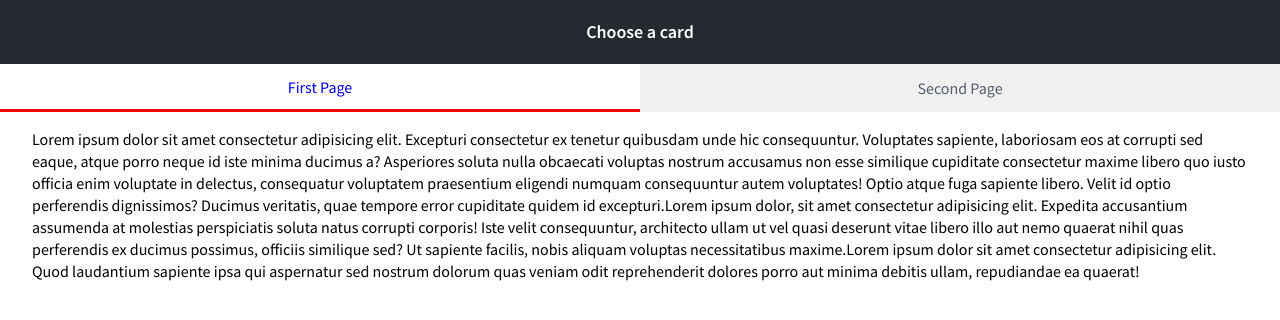
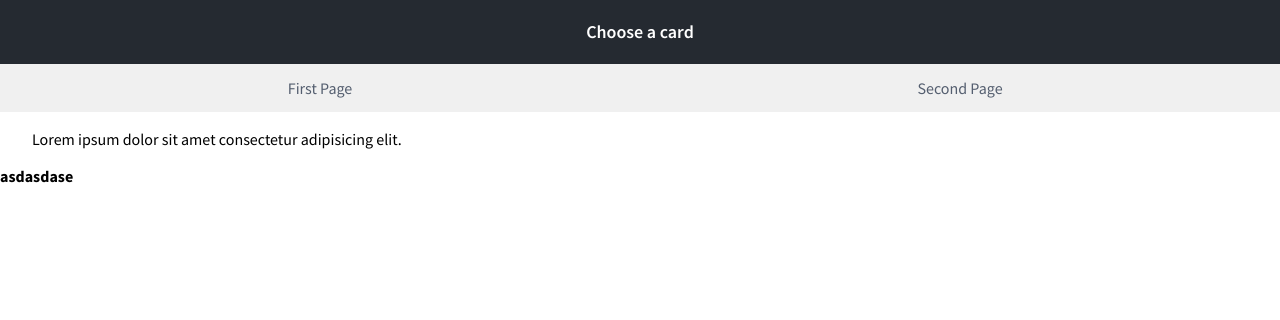
Before and after one commit to tsmolarczyk/tool-default, a React (Create React App) app: page /firstpage in a window 1280 px wide. Shown: the top 320 px of the page. Built offline with nearby package versions, Linux system fonts and the light colour scheme; no server answers.

Commit message:
users and titles display

```diff
--- a/package.json
+++ b/package.json
@@ -10,6 +10,7 @@
     "@types/node": "^16.11.28",
     "@types/react": "^18.0.6",
     "@types/react-dom": "^18.0.2",
+    "axios": "^0.27.2",
     "classnames": "^2.3.1",
     "react": "^18.0.0",
     "react-dom": "^18.0.0",
--- a/public/index.html
+++ b/public/index.html
@@ -2,14 +2,12 @@
 <html lang="en">
   <head>
     <meta charset="utf-8" />
-    <link rel="icon" href="%PUBLIC_URL%/favicon.ico" />
     <meta name="viewport" content="width=device-width, initial-scale=1" />
     <meta name="theme-color" content="#000000" />
     <meta
       name="description"
       content="Web site created using create-react-app"
     />
-    <link rel="apple-touch-icon" href="%PUBLIC_URL%/logo192.png" />
 
     <link rel="manifest" href="%PUBLIC_URL%/manifest.json" />
 
--- a/src/App.tsx
+++ b/src/App.tsx
@@ -1,5 +1,6 @@
+import React, { useState } from 'react'
 import { NavBar } from './components/NavBar/NavBar'
-import { FirstPage } from './components/Main/FirstPage/FirstPage'
+
 import { SecondPage } from 'components/Main/SecondPage/SecondPage'
 import {
   BrowserRouter as Router,
@@ -10,8 +11,18 @@ import {
 
 import css from './App.module.css'
 import './App.module.css'
+import { FirstPage } from 'components/Main/FirstPage/FirstPage'
 
 function App() {
+  const [users, setUsers] = useState({})
+  console.log(users)
+
+  const getUsers = () => {
+    fetch('https://jsonplaceholder.typicode.com/users/')
+      .then((response) => response.json())
+      .then((json) => setUsers(json))
+  }
+
   return (
     <Router>
       <div>
@@ -19,7 +30,7 @@ function App() {
         <div>
           <div className={css.navbar}>
             <NavLink
-              to="/firstpage"
+              to="/"
               className={css.navlink}
               style={({ isActive }) =>
                 isActive
@@ -32,6 +43,7 @@ function App() {
               First Page
             </NavLink>
             <NavLink
+              onClick={getUsers}
               to="/secondpage"
               className={css.navlink}
               style={({ isActive }) =>
--- a/src/components/Main/FirstPage/FirstPage.tsx
+++ b/src/components/Main/FirstPage/FirstPage.tsx
@@ -1,10 +1,13 @@
 import css from './FirstPage.module.css'
-
+import { Title } from './Title/Title'
 
 export const FirstPage = () => {
-    return (
-        <>
-            <p className={css.para}> Lorem ipsum dolor sit amet consectetur adipisicing elit. Excepturi consectetur ex tenetur quibusdam unde hic consequuntur. Voluptates sapiente, laboriosam eos at corrupti sed eaque, atque porro neque id iste minima ducimus a? Asperiores soluta nulla obcaecati voluptas nostrum accusamus non esse similique cupiditate consectetur maxime libero quo iusto officia enim voluptate in delectus, consequatur voluptatem praesentium eligendi numquam consequuntur autem voluptates! Optio atque fuga sapiente libero. Velit id optio perferendis dignissimos? Ducimus veritatis, quae tempore error cupiditate quidem id excepturi.Lorem ipsum dolor, sit amet consectetur adipisicing elit. Expedita accusantium assumenda at molestias perspiciatis soluta natus corrupti corporis! Iste velit consequuntur, architecto ullam ut vel quasi deserunt vitae libero illo aut nemo quaerat nihil quas perferendis ex ducimus possimus, officiis similique sed? Ut sapiente facilis, nobis aliquam voluptas necessitatibus maxime.Lorem ipsum dolor sit amet consectetur adipisicing elit. Quod laudantium sapiente ipsa qui aspernatur sed nostrum dolorum quas veniam odit reprehenderit dolores porro aut minima debitis ullam, repudiandae ea quaerat!</p>
-        </>
-    )
+  return (
+    <>
+      <p className={css.para}>
+        Lorem ipsum dolor sit amet consectetur adipisicing elit.
+      </p>
+      <Title />
+    </>
+  )
 }
--- /dev/null
+++ b/src/components/Main/FirstPage/Title/Title.tsx
@@ -0,0 +1,33 @@
+import React, { useState, useEffect } from 'react'
+import axios from 'axios'
+
+export const Title = () => {
+  const [titles, setTitles] = useState<any>()
+
+  const getTitles = () => {
+    axios
+      .get('https://jsonplaceholder.typicode.com/users/')
+      .then((res) => {
+        setTitles(res)
+      })
+      .catch((err) => {
+        console.log(err)
+      })
+  }
+  useEffect(() => {
+    console.log('aaa')
+    getTitles()
+  }, [])
+
+  useEffect(() => {
+    if (titles) {
+      console.log('here')
+    }
+  }, [titles])
+
+  return (
+    <>
+      <h1>asdasdase</h1>
+    </>
+  )
+}
```
Also changed, not shown: src/App.module.css (+0 -11 lines), public/manifest.json (deleted), 2 other files (tests, documents, lock files or other folders).
